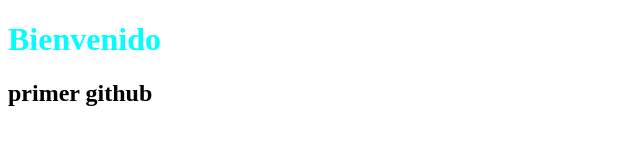
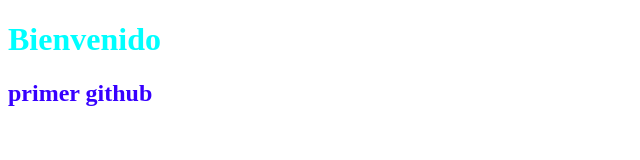
Before and after one commit to Abraham-Rendon-2003/2022-AWEB-U3-P1-2023TN037, a plain HTML site: page index.html in a window 1280 px wide. Shown: the whole page, without its empty margins (0-640 px from the left). Drawn offline with Linux system fonts and the light colour scheme.

Commit message:
modificacion

```diff
--- a/index.html
+++ b/index.html
@@ -10,12 +10,12 @@
             color: aqua;
         }
         .sub-title{
-            color: red;
+            color: rgb(55, 0, 255);
         }
     </style>
 </head>
 <body>
     <h1 class="title">Bienvenido</h1>
-    <h2 class="sub">primer github</h2>
+    <h2 class="sub-title">primer github</h2>
 </body>
 </html>
```
